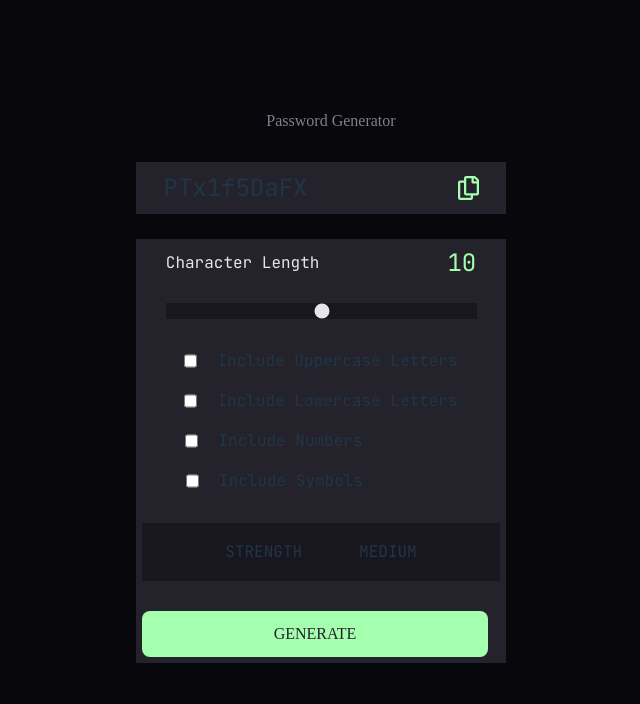
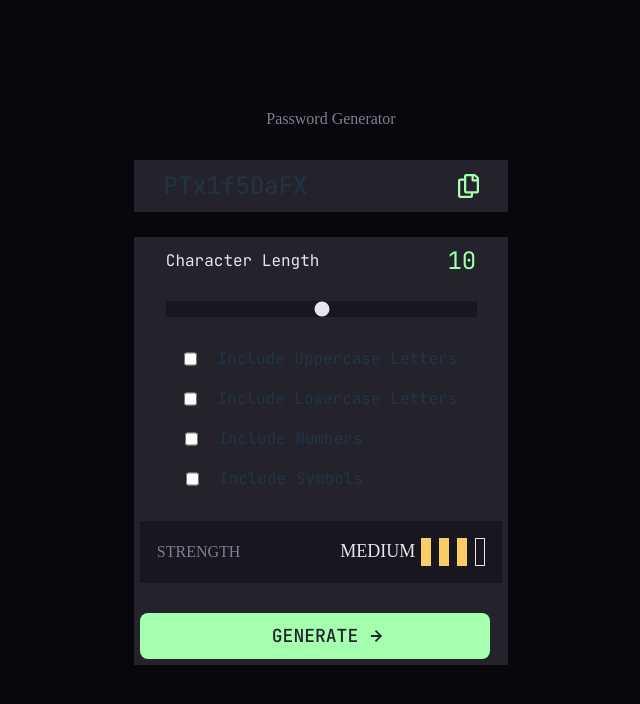
Before and after one commit to AnanoMakharashvili/password-generator-app, a React (Vite) app: page / in a window 1280 px wide. Shown: the top 704 px of the page, without its empty margins (319-959 px from the left). Built offline with nearby package versions, Linux system fonts and the light colour scheme.

Commit message:
Add medium strength bars to Strength component

```diff
--- a/src/App.jsx
+++ b/src/App.jsx
@@ -2,6 +2,7 @@ import "./App.css";
 import Icon from "./assets/icon-copy.svg";
 import Arrow from "./assets/icon-arrow-right.svg";
 import "./index.css";
+import React from "react";
 
 function Main() {
   return (
@@ -15,7 +16,7 @@ function Main() {
           <img className="icon" src={Icon} alt="icon" />
         </div>
       </div>
-      <div className="container flex flex-col item-center bg-[#24232c] mt-[25px] p-[6px] gap-[30px]">
+      <div className="container flex flex-col item-center  bg-[#24232C] mt-[25px] p-[6px] gap-[30px]">
         <div className="flex flex-col items-center gap-[22px] ">
           <div className="flex flex-row items-center gap-[128px]">
             <span className="text-[#E6E5EA] ">Character Length</span>
@@ -48,23 +49,62 @@ function Main() {
             <span>Include Symbols</span>
           </div>
         </div>
-        <div className="flex flex-row  items-center justify-center gap-[57px] bg-[#18171F] p-[17px]">
-          <span>STRENGTH</span>
-          <span>MEDIUM</span>
+        <div className="flex items-center justify-between bg-[#18171F] p-[17px]">
+          <span className="text-[#817D92] text-[16px] font-bold font-['JetBrains-Mono']">
+            STRENGTH
+          </span>
+
+          <div className="flex items-center gap-[6px] bg-[#18171F]">
+            <span className="text-[#E6E5EA] text-[18px] font-bold font-['JetBrains-Mono']">
+              MEDIUM
+            </span>
+            <div className="flex gap-[8px]">
+              <div className="w-[10px] h-[28px] bg-[#F8CD65] border border-[#F8CD65]"></div>
+              <div className="w-[10px] h-[28px] bg-[#F8CD65] border border-[#F8CD65]"></div>
+              <div className="w-[10px] h-[28px] bg-[#F8CD65] border border-[#F8CD65]"></div>
+              <div className="w-[10px] h-[28px] border border-[#E6E5EA]"></div>
+            </div>
+          </div>
         </div>
         <div>
-          <button className="px-[131px] py-[13px] bg-[#a4ffaf] text-[#24232c] font-['JetBrains-Mono']">
+          <button className="px-[131px] py-[13px] bg-[#a4ffaf] text-[#24232c]  font-bold text-[18px] leading-[100%] tracking-[0px">
             GENERATE
           </button>
-          <img className="arrow" src={Arrow} alt="arrow" />
+          <img
+            className="translate-x-[-119px] translate-y-[0px]"
+            src={Arrow}
+            alt="arrow"
+          />
         </div>
       </div>
     </>
   );
 }
 
+function ColorBoxes() {
+  const boxes = [{ id: 1 }, { id: 2 }, { id: 3 }, { id: 4 }];
+
+  const colors = ["bg-red-500", "bg-green-500", "bg-blue-500", "bg-yellow-500"];
+
+  return (
+    <div className="flex gap-4 p-4">
+      {boxes.map((box, index) => (
+        <div
+          key={box.id}
+          className={`w-16 h-16 rounded-lg ${colors[index]}`}
+        ></div>
+      ))}
+    </div>
+  );
+}
+
 function App() {
-  return <Main />;
+  return (
+    <>
+      <Main />
+      <ColorBoxes />
+    </>
+  );
 }
 
 export default App;
--- a/tailwind.config.js
+++ b/tailwind.config.js
@@ -5,6 +5,10 @@ export default {
     extend: {
       fontFamily: {
         sans: ['"JetBrains Mono"', "monospace"],
+        colors: {
+          primary: "#A4FFAF",
+          secondary: "#24232C",
+        },
       },
     },
   },
```
